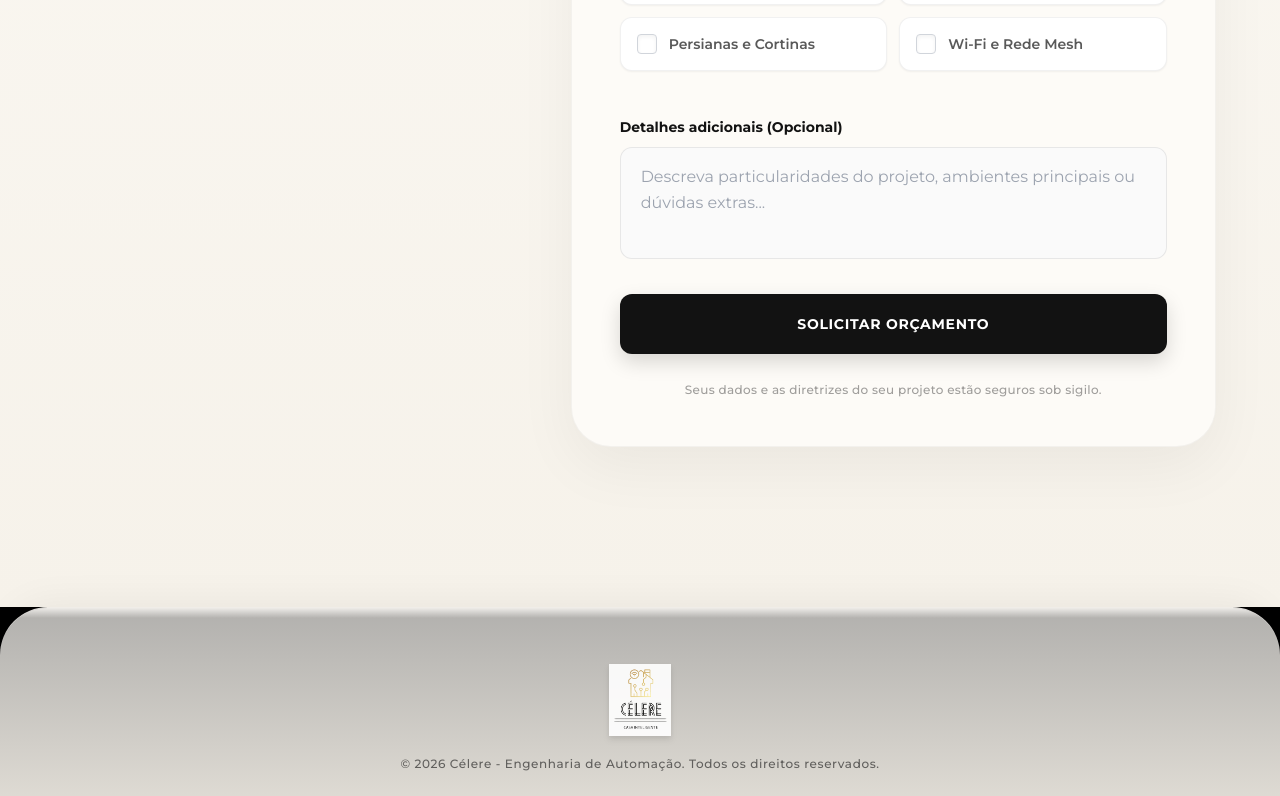
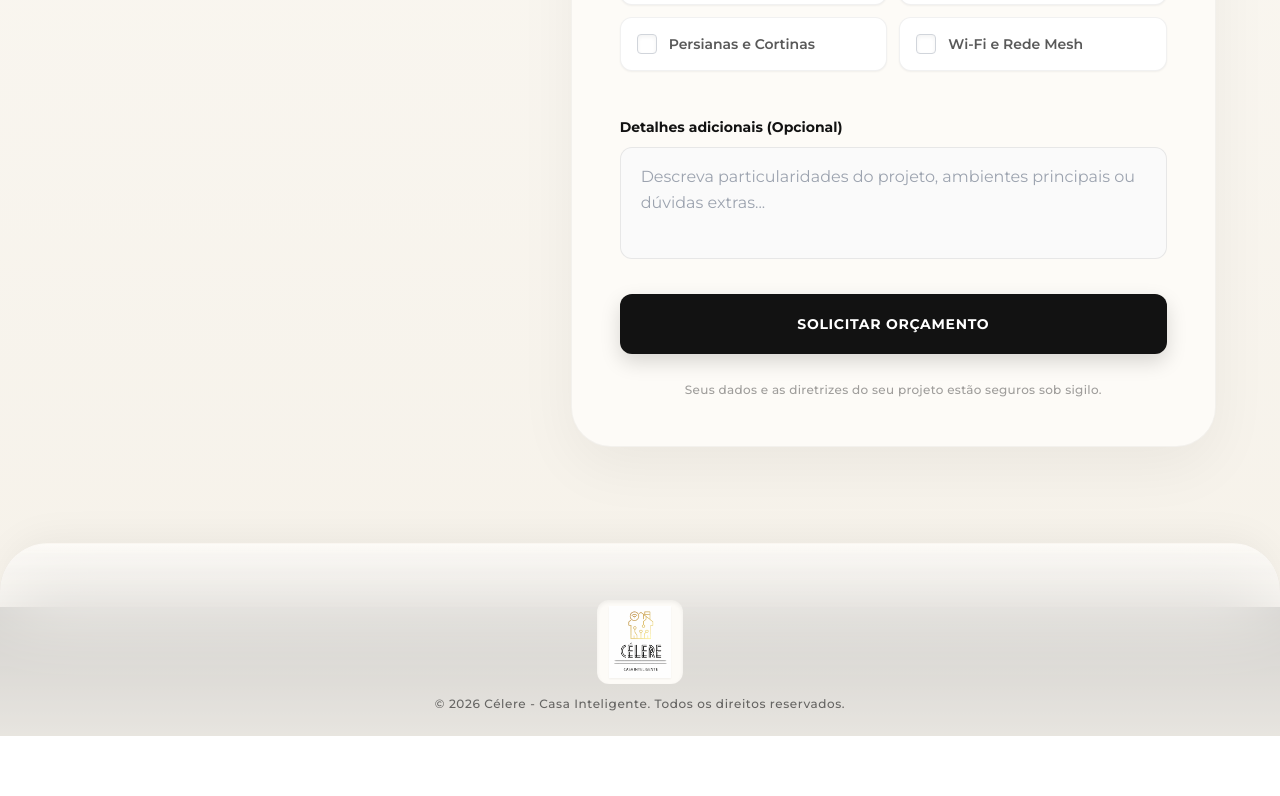
Before and after one commit to LSCresp/homeglass-aluminium, a Next.js app: page / in a window 1280 px wide. Shown: the part 7975-8771 px from the top of the page. After the commit the page ends 8711 px from the top, so only its background shows below. Built offline with nearby package versions, Linux system fonts and the light colour scheme; no server answers; a web font is replaced by a local one.

Commit message:
fix(footer): restaura design e copy originais do rodape e acopla hook backend para leads

```diff
--- /dev/null
+++ b/src/app/api/submit-lead/route.ts
@@ -0,0 +1,28 @@
+import { NextResponse } from 'next/server';
+
+export async function POST(request: Request) {
+    try {
+        const body = await request.json();
+
+        // A URL do seu Google Apps Script (Webhook) que você configurará no Netlify
+        const webhookUrl = process.env.GOOGLE_SHEETS_WEBHOOK;
+
+        if (webhookUrl) {
+            // Envia os dados para a planilha
+            await fetch(webhookUrl, {
+                method: 'POST',
+                // Modo no-cors é muito comum em requisições pro Apps Script para evitar bloqueios de CORS
+                mode: 'no-cors',
+                headers: { 'Content-Type': 'application/json' },
+                body: JSON.stringify(body)
+            });
+            return NextResponse.json({ success: true, message: "Lead enviado ao Google Sheets com sucesso" });
+        } else {
+            console.warn("[Célere] GOOGLE_SHEETS_WEBHOOK não configurada no .env / Netlify.");
+            return NextResponse.json({ success: true, message: "Lead simulado (aguardando URL do Sheets)." });
+        }
+    } catch (error) {
+        console.error(error);
+        return NextResponse.json({ success: false, error: "Falha no disparo do webhook." }, { status: 500 });
+    }
+}
--- a/src/components/ContactForm.tsx
+++ b/src/components/ContactForm.tsx
@@ -40,7 +40,23 @@ export function ContactForm() {
         const listaPrioridades = prioridades.length > 0 ? prioridades.join(", ") : "Não especificado diretamente";
         const msg = `Olá Célere! Gostaria de um orçamento para automação.%0A%0A*Nome:* ${formData.nome}%0A*Local:* ${formData.cidade} - ${formData.uf}%0A*Fase do Imóvel:* ${formData.situacao}%0A*Interesses:* ${listaPrioridades}%0A*Telefone:* ${formData.whatsapp}%0A%0A*Observações:* ${formData.observacoes}`;
 
-        window.open(`https://wa.me/5514997302774?text=${msg}`, "_blank");
+        // A) Salvar silenciosamente no banco de dados / Google Sheets
+        try {
+            await fetch('/api/submit-lead', {
+                method: 'POST',
+                headers: { 'Content-Type': 'application/json' },
+                body: JSON.stringify({
+                    ...formData,
+                    prioridades: listaPrioridades,
+                    data_solicitacao: new Date().toLocaleString()
+                })
+            });
+        } catch (error) {
+            console.error("Erro ao registrar no sheets via webhook", error);
+        }
+
+        // B) Abreva o WhatsApp com a notificação
+        window.open(`https://wa.me/5514991682432?text=${msg}`, "_blank");
     };
 
     const faqs = [
@@ -225,12 +241,16 @@ export function ContactForm() {
                 </div >
             </section >
 
-            <footer className="relative z-20 bg-gradient-to-t from-[#F6F2EA]/90 to-[#FDFBF7]/70 backdrop-blur-2xl pt-10 pb-6 shadow-[0_-12px_40px_-10px_rgba(0,0,0,0.06)] overflow-hidden text-center text-sm text-celere-gray rounded-t-[3rem] border-t border-[#FDFBF7]/60">
+            <footer className="relative z-20 -mt-16 bg-gradient-to-t from-[#F6F2EA]/90 to-[#FDFBF7]/70 backdrop-blur-2xl pt-10 pb-6 shadow-[0_-12px_40px_-10px_rgba(0,0,0,0.06)] overflow-hidden text-center text-sm text-celere-gray rounded-t-[3rem] border-t border-[#FDFBF7]/60">
+                <div className="absolute inset-0 bg-[#FDFBF7]/30 z-0 pointer-events-none mix-blend-overlay"></div>
+                {/* Linha de reflexo (highlight) que dá o volume do vidro na extremidade superior */}
                 <div className="absolute inset-x-0 top-0 h-[10px] bg-gradient-to-b from-[#FDFBF7] to-transparent opacity-80 z-0 pointer-events-none"></div>
 
                 <div className="container mx-auto px-6 flex flex-col items-center justify-center relative z-10 w-full pt-4">
-                    <img src="/logo.png" alt="Célere Engenharia de Automação" className="h-[4.5rem] w-auto object-contain opacity-90 drop-shadow-md filter contrast-[1.05] mb-5 mix-blend-multiply" />
-                    <p className="text-xs tracking-wider text-[#121212]/60 font-medium">© {new Date().getFullYear()} Célere - Engenharia de Automação. Todos os direitos reservados.</p>
+                    <div className="bg-[#FDFBF7] px-3 py-1.5 rounded-xl shadow-[inset_0_2px_4px_rgba(0,0,0,0.06)] mb-3 inline-block">
+                        <img src="/logo.png" alt="Célere Casa Inteligente" className="h-[4.5rem] w-auto object-contain opacity-95 drop-shadow-sm filter contrast-[1.05]" />
+                    </div>
+                    <p className="text-xs tracking-wider text-[#121212]/60 font-medium">© {new Date().getFullYear()} Célere - Casa Inteligente. Todos os direitos reservados.</p>
                 </div>
             </footer>
         </>
```
